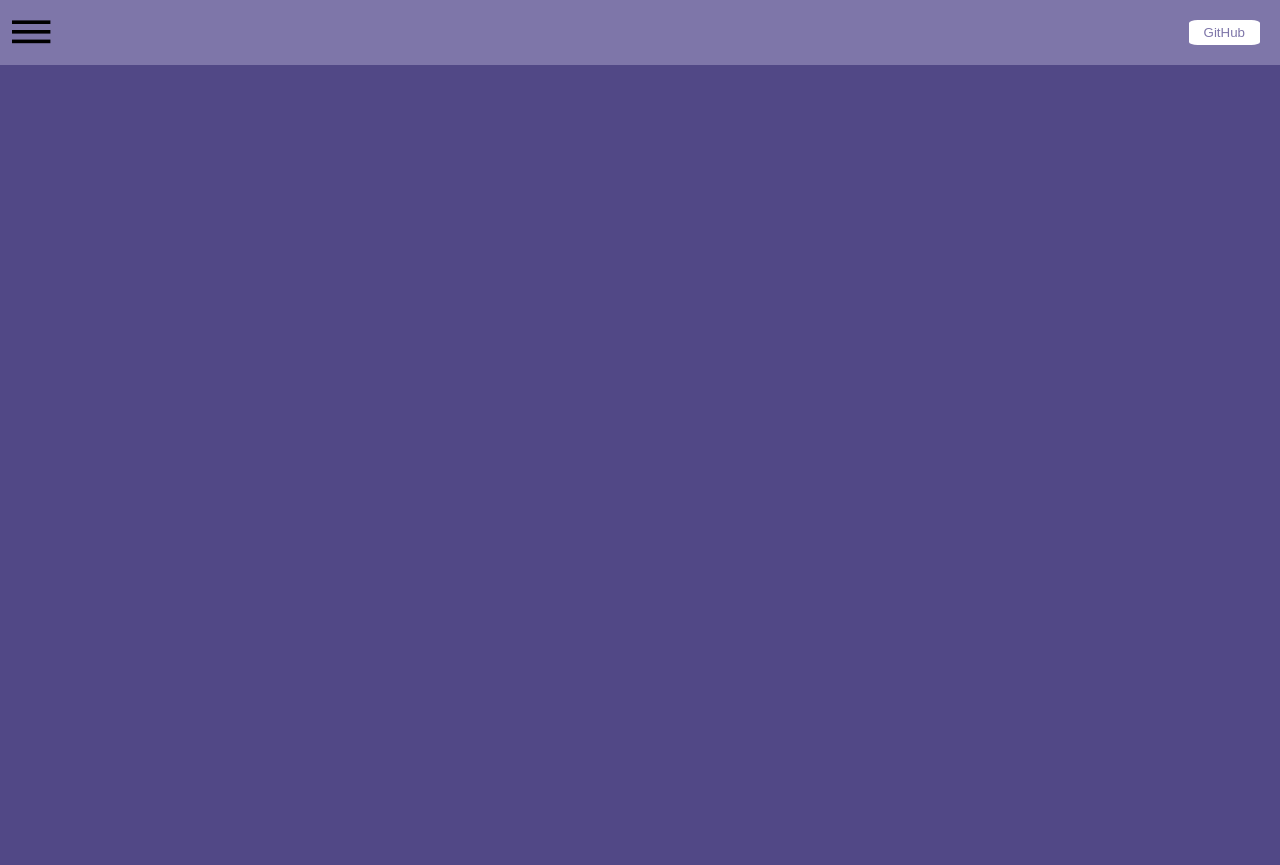
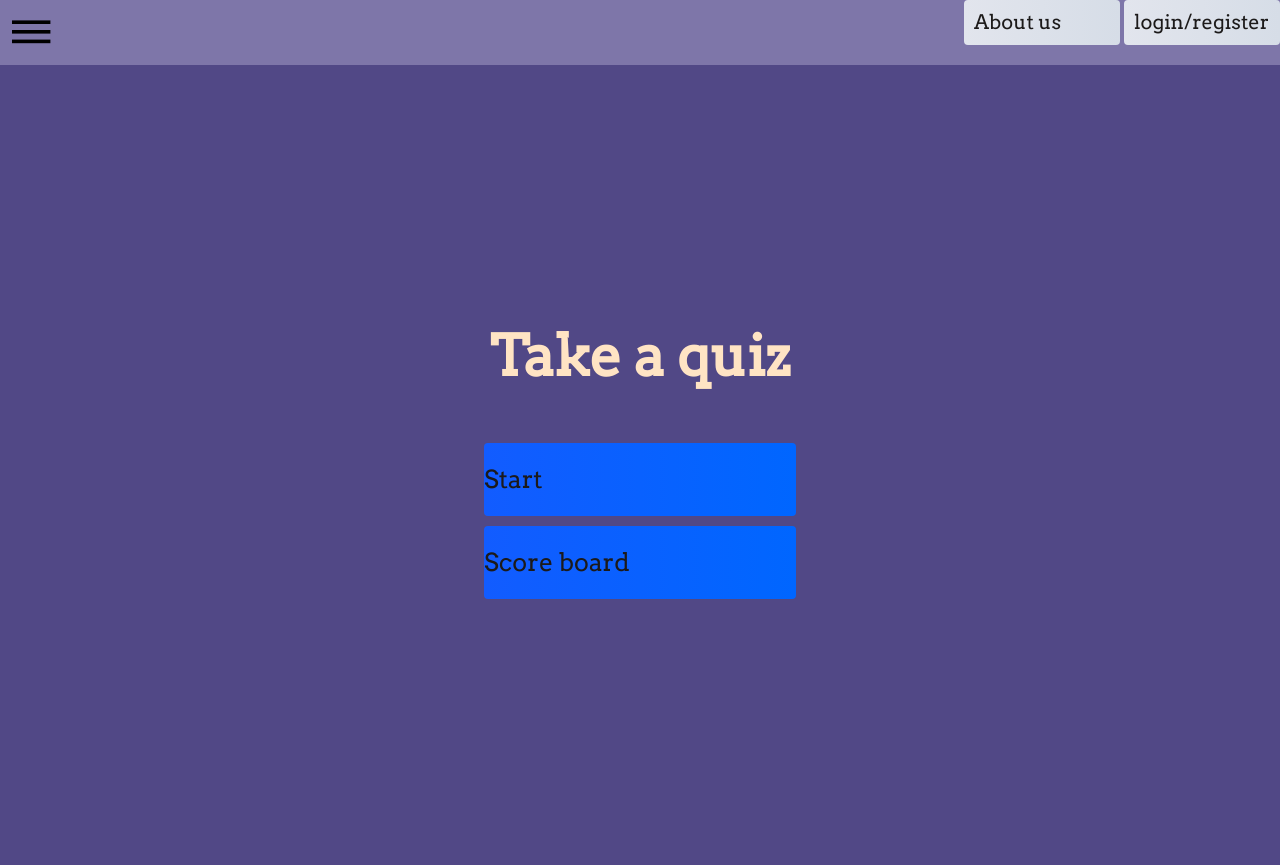
Before and after one commit to Jasvxxr-Singh/Catch-A-Phish-Web-app, a Flask app: page / in a window 1280 px wide. Before the commit the page ends 65 px from the top, so only its background shows below. Run offline with Flask 2, Linux system fonts and the light colour scheme.

Commit message:
This is the partial code, for anyone else wanting to work on this part.

```diff
--- /dev/null
+++ b/src/static/css/project.css
@@ -0,0 +1,75 @@
+@import url('https://fonts.googleapis.com/css2?family=Arvo&display=swap');
+:root {
+    background-color: rgb(29, 26, 26);
+}
+*{
+    box-sizing: border-box;
+    margin:0;
+    padding: 0;
+    font-size: 65%;
+    font-family: 'Arvo', serif;
+
+}
+
+h1{
+    font-size: 5.4rem;
+    color: bisque;
+    margin-bottom: 5rem;
+}
+
+h2{
+    font-size: 4rem;
+    margin-bottom: 4rem;
+}
+.phish{
+    width: 100vw;
+    height: 100vh;
+    display: flex;
+    justify-content: center;
+    align-items: center;
+    max-width: 80rem;
+    margin: 0 auto;
+    padding: 2rem;
+
+}
+
+.button{
+    font-size: 2.4rem;
+    padding: 2rem 0;
+    width: 30rem;
+    text-align: center;
+    margin-bottom: 1rem;
+    text-decoration: none;
+    color: rgb(28,26,26);
+    background: linear-gradient(90deg, rgb(18,92,255), rgb(0,102,255) );
+    border-radius: 4px;
+    display: flex;
+}
+
+.rbutton{
+    font-size: 20px;
+    padding: 10px 10px;
+    width: 15rem;
+    text-align: center;
+    margin-bottom: 1rem;
+    text-decoration: none;
+    color: rgb(28,26,26);
+    background: linear-gradient(90deg, rgb(226, 229, 237), rgb(214, 221, 231) );
+    border-radius: 4px;
+    display: flex;
+    position:absolute; top:0; right:0;
+}
+
+.abutton{
+    font-size: 20px;
+    padding: 10px 10px;
+    width: 15rem;
+    text-align: center;
+    margin-bottom: 1rem;
+    text-decoration: none;
+    color: rgb(28,26,26);
+    background: linear-gradient(90deg, rgb(226, 229, 237), rgb(214, 221, 231) );
+    border-radius: 4px;
+    display: flex;
+    position:absolute; top:0; right: 160px;
+}
--- /dev/null
+++ b/src/static/js/app.js
@@ -0,0 +1,3 @@
+$('.message a').click(function() {
+  $('form').animate({height: "toggle", opacity: "toggle"}, "slow");
+});
--- a/src/templates/home/home.html
+++ b/src/templates/home/home.html
@@ -1,5 +1,22 @@
-{% extends 'layout.html' %} {% block content %}
-<main id="main">
-    <p>Catching a Phish</p>
-</main>
+{% extends 'layout.html' %}
+{% block content %}
+
+<head>
+    <title>Home</title>
+    <link rel="stylesheet" href="/static/css/project.css">
+</head>
+<body>
+<div class="phish">
+    <div id="head" class="flex-column flex-center">
+        <h1>Take a quiz</h1>
+        <a href="/game.html" class="button">Start</a>
+        <a href="/score.html" id="scoreboard" class="button">Score board</a>
+    </div>
+</div>
+<div class="top-corner">
+    <a href="login.html" class="rbutton">login/register</a>
+    <a href="login.html" class="abutton">About us</a>
+
+</div>
+</body>
 {% endblock %}
--- a/src/templates/layout.html
+++ b/src/templates/layout.html
@@ -13,6 +13,11 @@
       <div id="content-2">
         {% include 'header.html' %}
       </div>
+    <div class="container">
+      {% block content %}
+      {% endblock %}
+    </div>
+
     </div>
   </body>
 
```
Also changed, not shown: src/authentication/authentication_bp.py (added, +116 -0 lines), src/static/css/style.css (added, +101 -0 lines), src/templates/login.html (added, +33 -0 lines), src/authentication/__init__.py (added), src/authentication/services.py (added).
